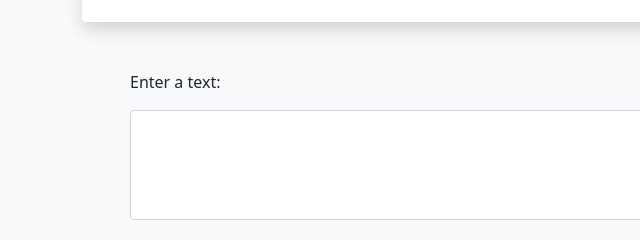
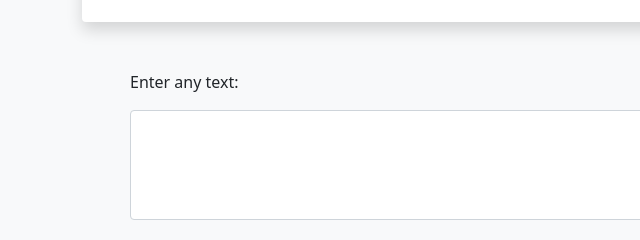
Before and after one commit to tadeohepperle/2021-09-02-sprache-automatisch-erkennen, a website with bundled scripts: page docs/index.html in a window 1280 px wide. Shown: the part 430-670 px from the top of the page, 0-640 px from the left. Built offline with nearby package versions, Linux system fonts and the light colour scheme.

Commit message:
changed word

```diff
--- a/docs/index.html
+++ b/docs/index.html
@@ -43,7 +43,7 @@
       <div class="p-5">
         <form class="mb-2">
           <div class="form-group">
-            <label for="textarea1" class="mb-3">Enter a text:</label>
+            <label for="textarea1" class="mb-3">Enter any text:</label>
             <textarea class="form-control" id="textarea1" rows="4"></textarea>
           </div>
         </form>
```
